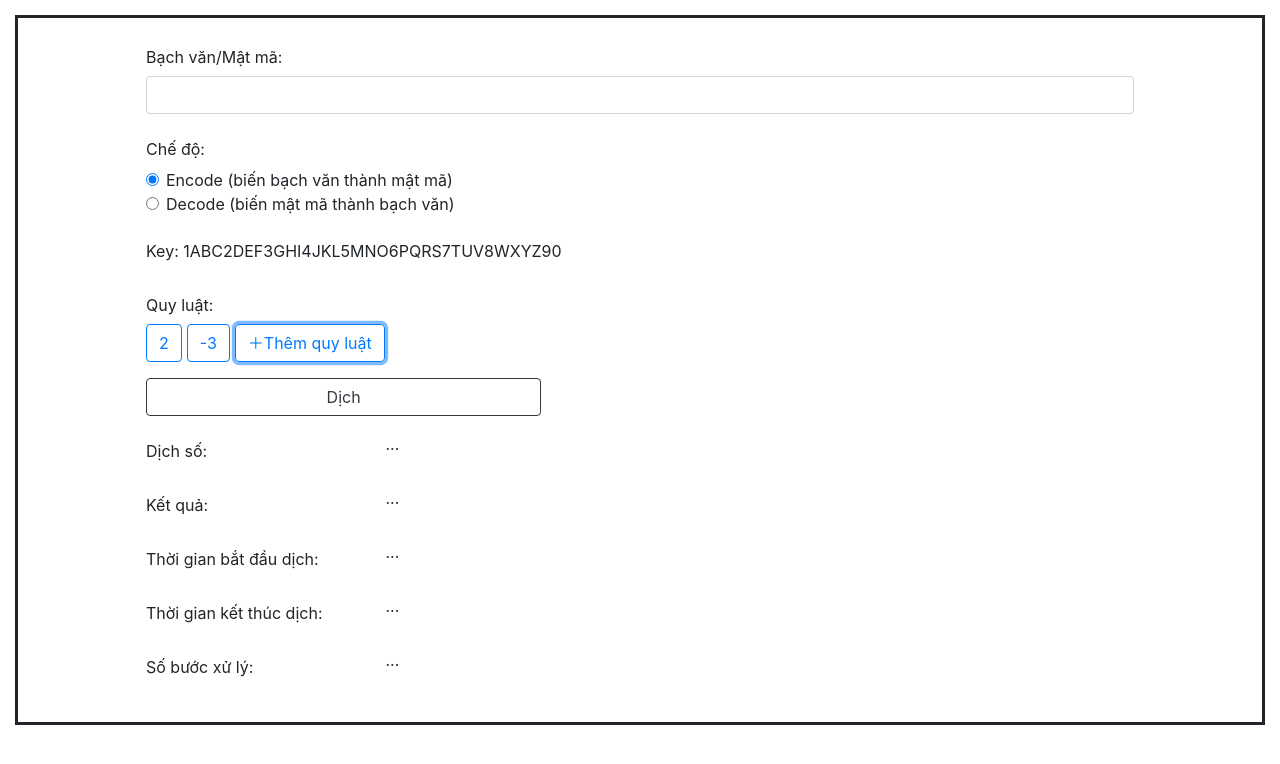
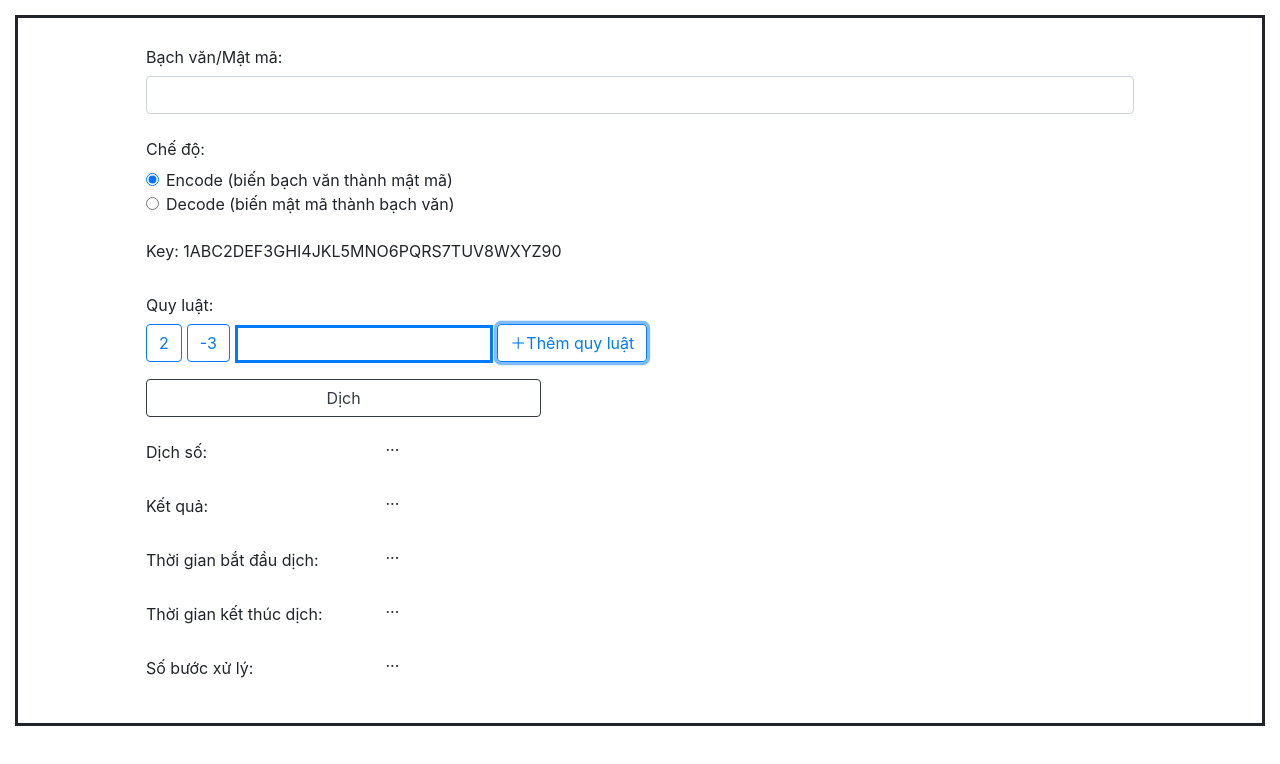
Before and after one commit to RockLeeNaruto92/encoder-decoder-code-fest-2021, a plain HTML site: page index.html in a window 1280 px wide. Both pictures are taken after a click on the button "＋Thêm quy luật". Drawn offline with nearby package versions, Linux system fonts and the light colour scheme.

Commit message:
Add new rule

```diff
--- a/index.css
+++ b/index.css
@@ -18,3 +18,10 @@
 .btn-rule {
     margin-right: 5px;
 }
+
+#new-rule-input {
+    padding-bottom: 6px;
+    border: solid;
+    border-color: #007bff;
+    height: 38px;
+}
--- a/index.html
+++ b/index.html
@@ -36,6 +36,7 @@
             <div class="form-group">
                 <label for="rule" class="col-form-label">Quy luật:</label>
                 <div id="rule-btn-container">
+                    <input type="number" class="d-none" id="new-rule-input" />
                     <button type="button" class="btn btn-outline-primary" id="add-new-rule">＋Thêm quy luật</button>
                 </div>
             </div>
--- a/index.js
+++ b/index.js
@@ -1,11 +1,26 @@
 window.rules = [+2, -3];
 
 $(document).ready(function () {
-    // Display default refault rules
     for (var i = 0; i < window.rules.length; i++) {
-        $(generateRuleHtml(window.rules[i])).insertBefore("#add-new-rule");
+        $(generateRuleHtml(window.rules[i])).insertBefore("#new-rule-input");
     }
+
     // click button thêm quy luật
+    $("#add-new-rule").click(function () {
+        $("#new-rule-input").removeClass("d-none");
+    });
+
+    $("#new-rule-input").keydown(function (e) {
+        if (e.keyCode === 13) {
+            const value = parseInt($("#new-rule-input").val());
+            if (!window.rules.includes(value)) {
+                $("#new-rule-input").val("");
+                window.rules.push(value);
+                $(generateRuleHtml(value)).insertBefore("#new-rule-input");
+            }
+            $("#new-rule-input").addClass("d-none");
+        }
+    });
 
     // Click button Dịch
 });
```
